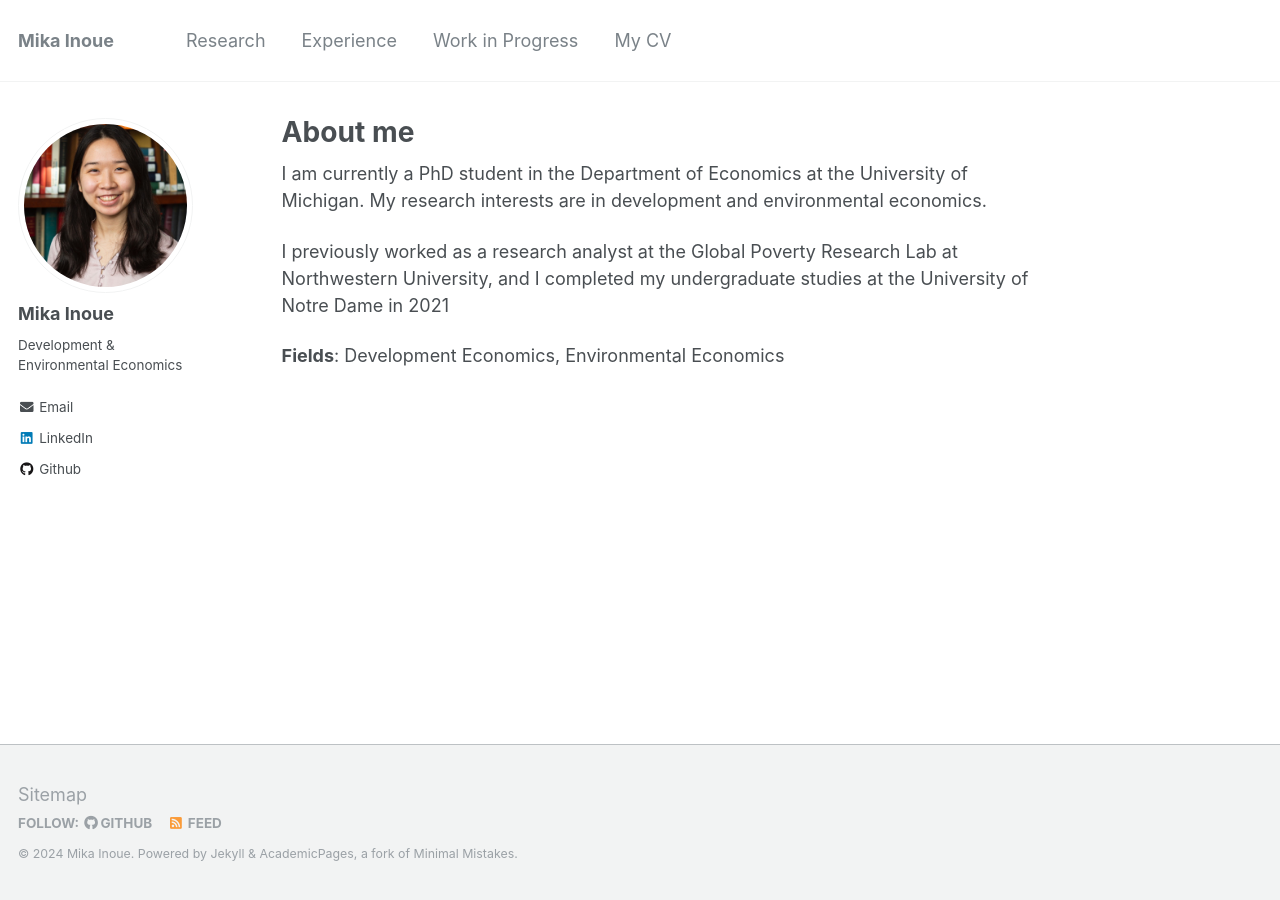
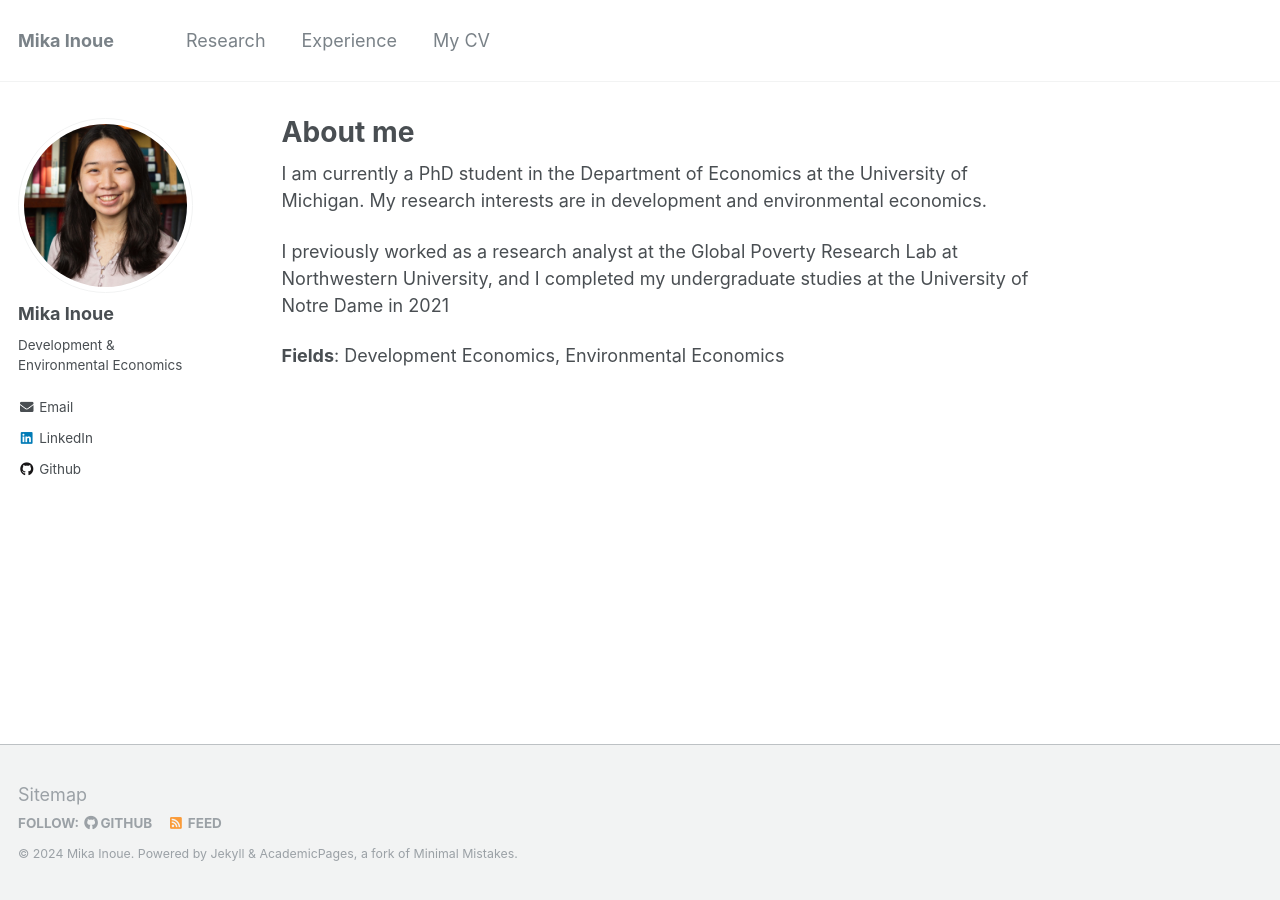
Before and after one commit to mdinoue/mdinoue.github.io, a Jekyll site: the page built from _pages/about.md, in a window 1280 px wide. Built offline with Jekyll 4.4.1, drawn with Linux system fonts in a browser that asks for light colours.

Commit message:
Update navigation.yml

```diff
--- a/_data/navigation.yml
+++ b/_data/navigation.yml
@@ -6,9 +6,5 @@ main:
   - title: "Experience"
     url: /teaching/
 
-  - title: "Work in Progress"
-    url : /workinprogress/
-
-
   - title: "My CV"
     url: /files/mycv.pdf
```
